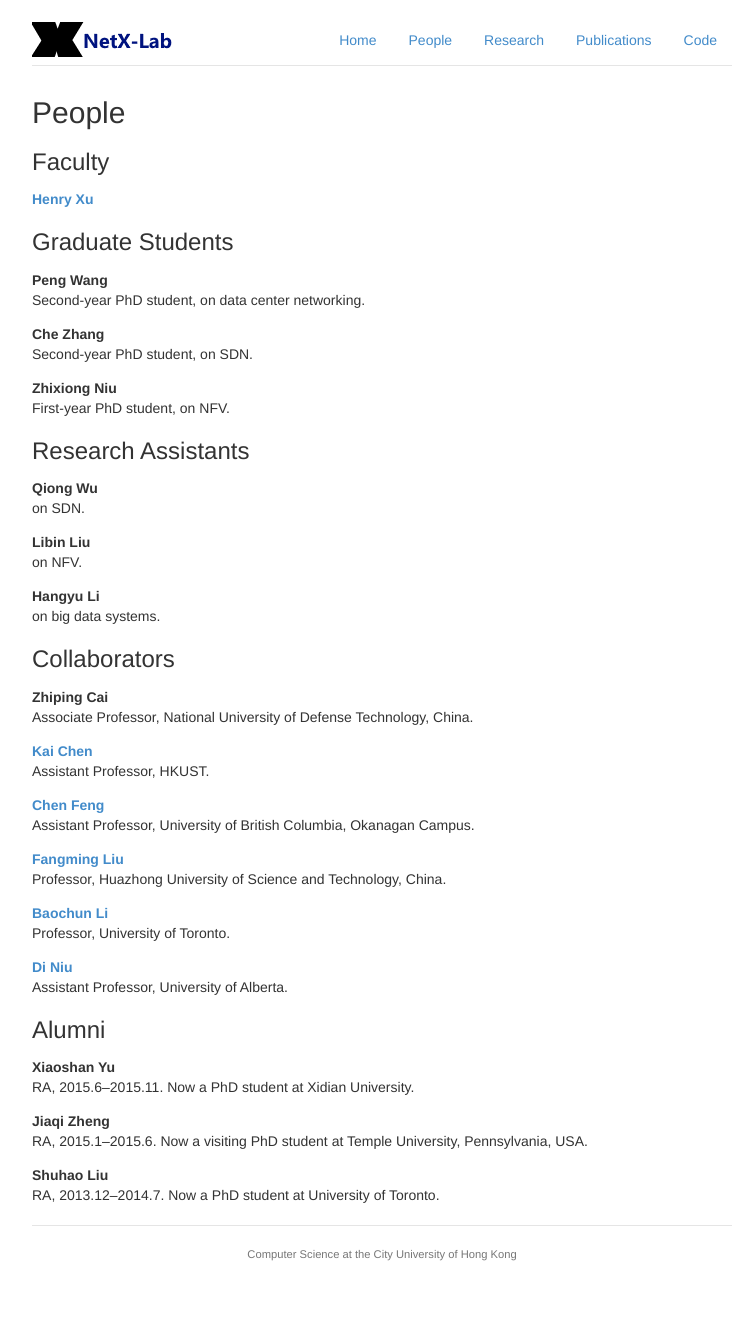
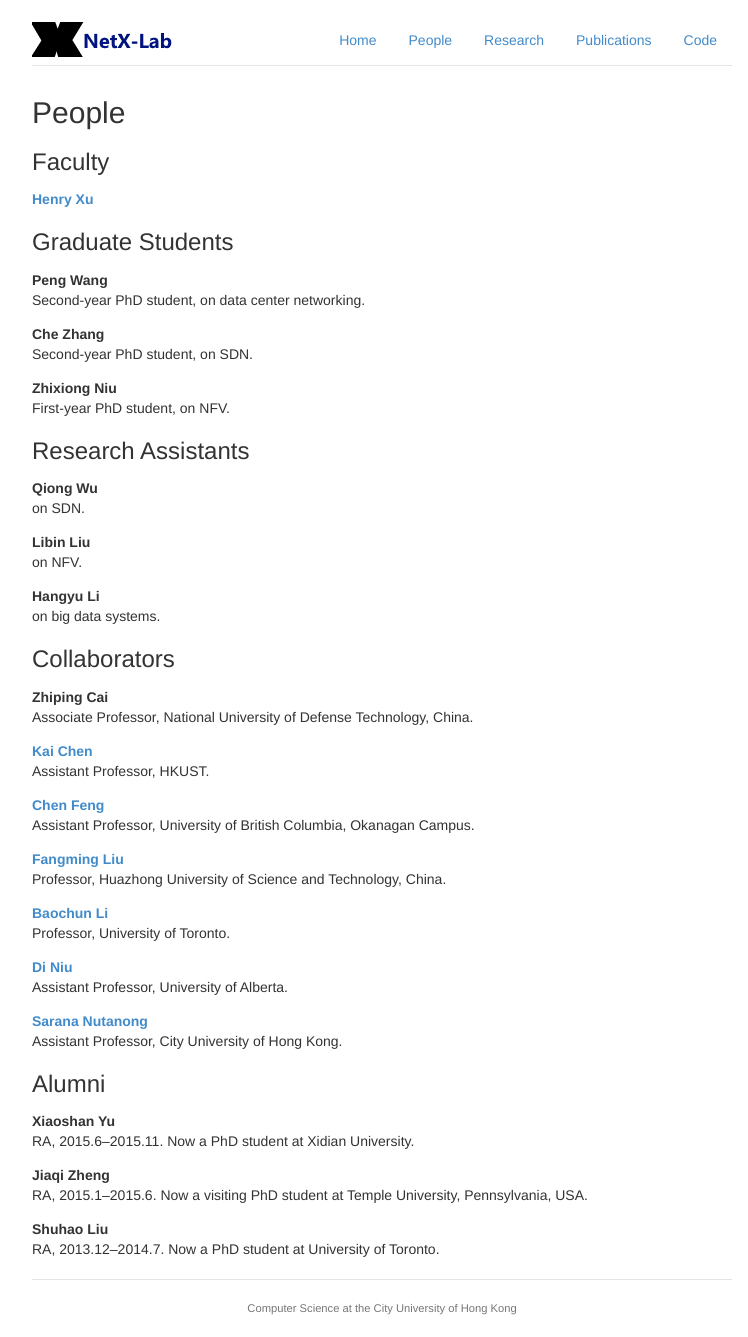
Before and after one commit to NetX-lab/netx-lab.github.io, a Jekyll site: the page built from people.html, in a window 1280 px wide. Shown: the whole page, without its empty margins (258-1006 px from the left). Built offline with Jekyll 4.4.1, drawn with Linux system fonts in a browser that asks for light colours; nearby versions of some CDN libraries; Markdown is read by kramdown in place of the engine named in the settings; before the commit the page ends 1283 px from its top, so only the background shows below that.

Commit message:
added Sarana

```diff
--- a/_data/people.yml
+++ b/_data/people.yml
@@ -98,3 +98,10 @@ di:
     webpage: "http://www.ualberta.ca/~dniu/Homepage/Home.html"
     role: collab
     bio: "Assistant Professor, University of Alberta."
+
+
+sarana:
+    display_name: "Sarana Nutanong"
+    webpage: "http://www.snutanong.net/"
+    role: collab
+    bio: "Assistant Professor, City University of Hong Kong."
```
